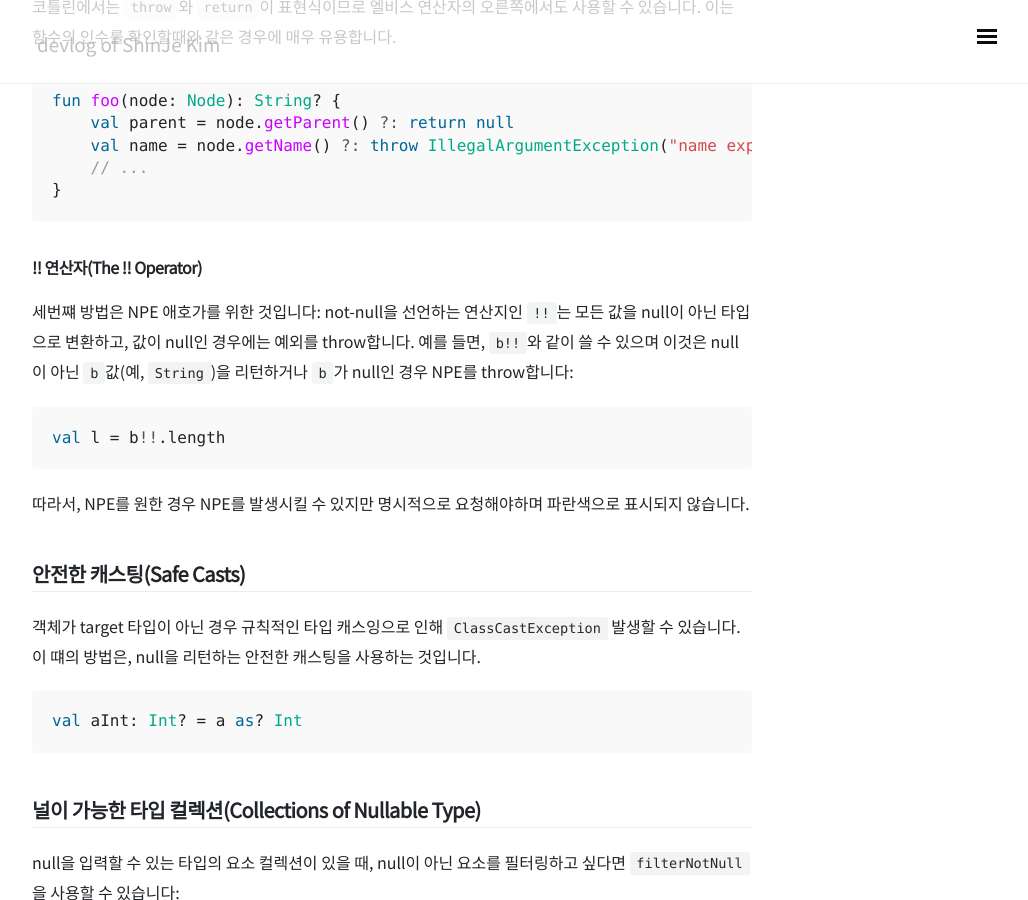
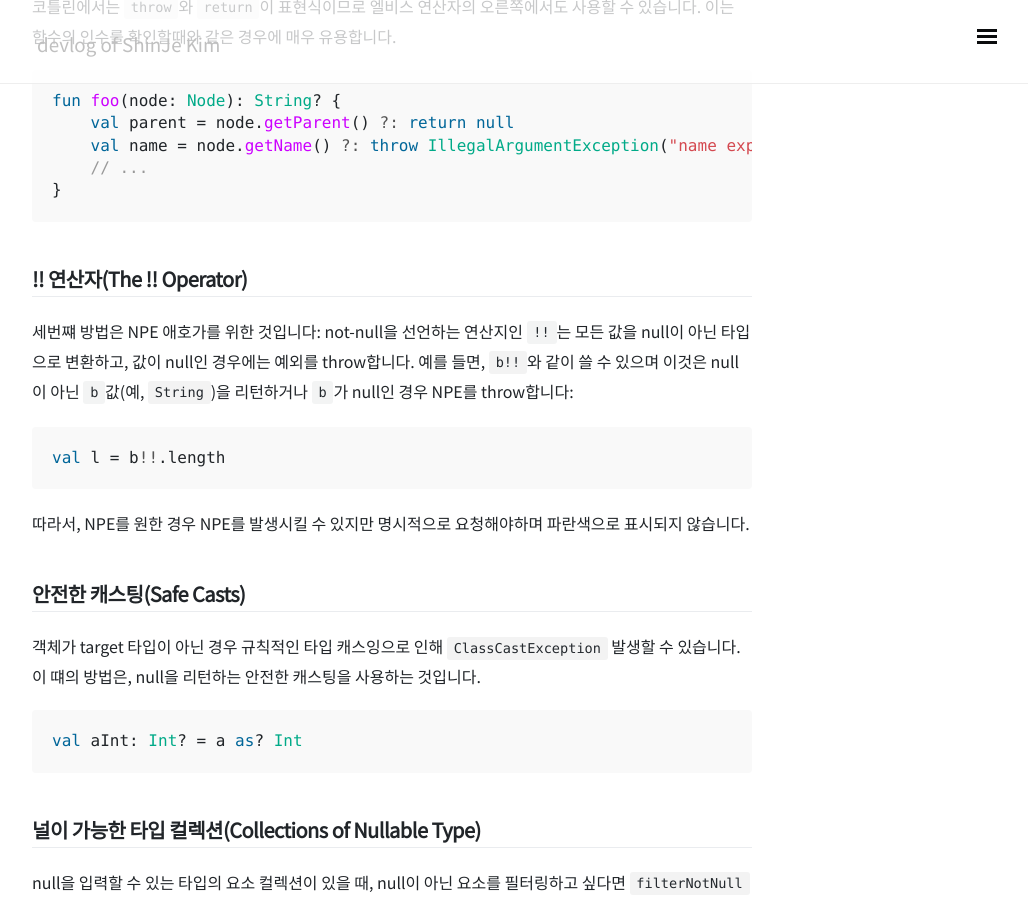
Before and after one commit to ShinJeKim/ShinJeKim.github.io, a Jekyll site: the page built from _posts/Kotlin/2019-10-01-[Kotlin] 널 안전성(Null Safety) .md, in a window 1280 px wide and 900 px high, scrolled down 3901 px. Shown: the whole window, without its empty margins (248-1276 px from the left). Built offline with Jekyll 4.4.1, drawn with Linux system fonts in a browser that asks for light colours; nearby versions of some CDN libraries; comment, search, counter and statistics services are not loaded.

Commit message:
fix typo

````diff
--- a/_posts/Kotlin/2019-10-01-[Kotlin] 널 안전성(Null Safety) .md
+++ b/_posts/Kotlin/2019-10-01-[Kotlin] 널 안전성(Null Safety) .md
@@ -136,7 +136,7 @@ fun foo(node: Node): String? {
 }
 ```
 
-### !! 연산자(The !! Operator)
+## !! 연산자(The !! Operator)
 세번쨰 방법은 NPE 애호가를 위한 것입니다: not-null을 선언하는 연산지인 `!!`는 모든 값을 null이 아닌 타입으로 변환하고, 값이 null인 경우에는 예외를 throw합니다. 예를 들면, `b!!`와 같이 쓸 수 있으며 이것은 null이 아닌 `b`값(예, `String`)을 리턴하거나 `b`가 null인 경우 NPE를 throw합니다:
 
 ```kotlin
````
